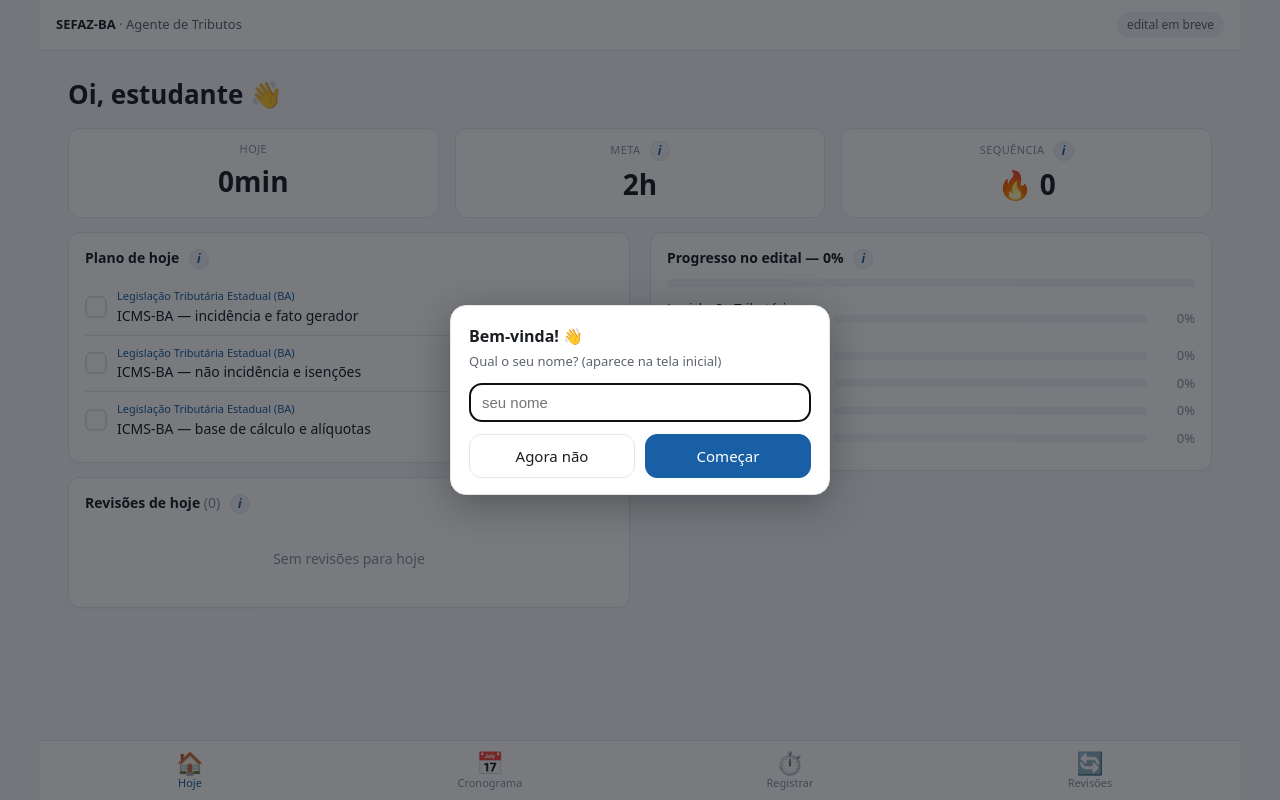
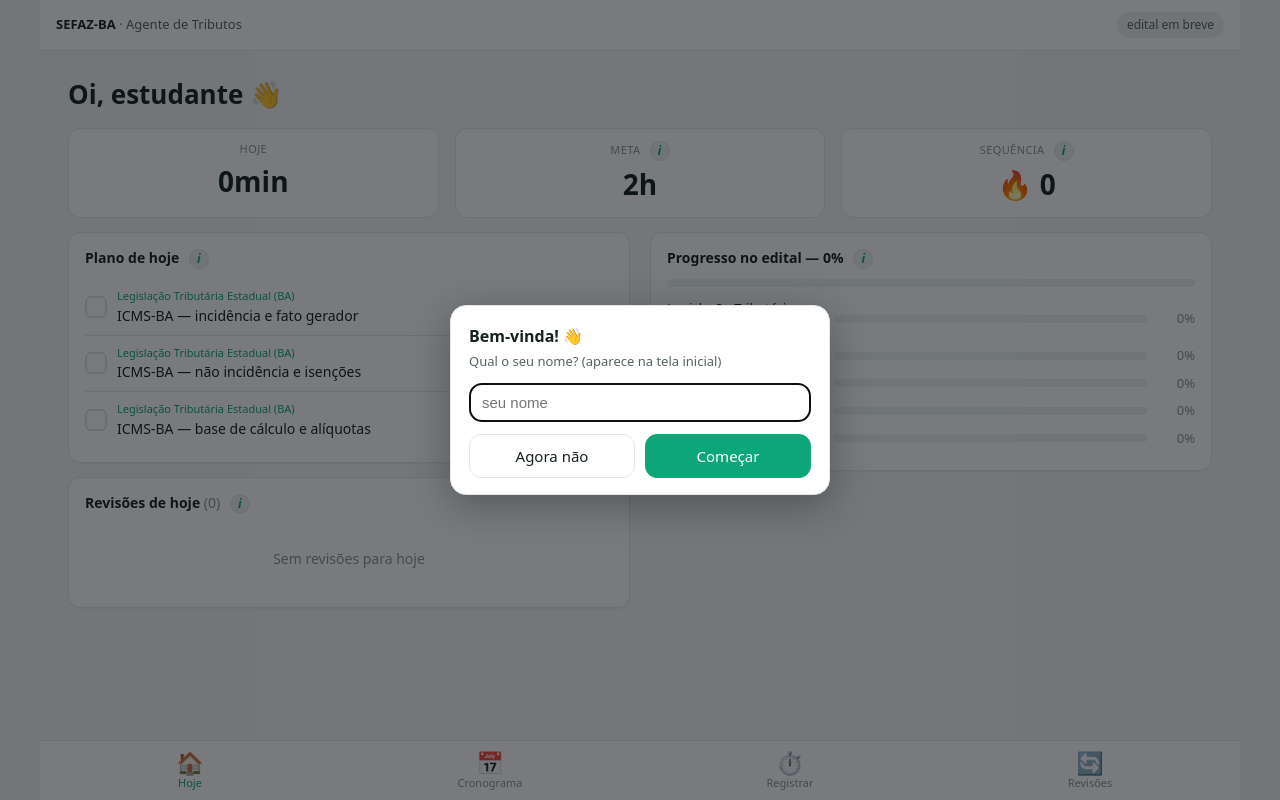
Before and after one commit to sergiomanoel81-ui/rumo-sefaz, a plain HTML site: page index.html in a window 1280 px wide. Drawn offline with Linux system fonts and the light colour scheme.

Commit message:
Tema claro branco com verde (estilo Estudei) + contraste
- Troca o tema para claro (fundo branco, tons de verde) e remove o modo
  escuro que deixava textos de baixo contraste (ex.: selo "Baixa").
- Accent verde no lugar do azul; selo "Máxima" em verde.
- Ícones do app regerados em verde; theme-color e manifest atualizados.

Co-Authored-By: Claude Opus 4.8 <noreply@anthropic.com>

```diff
--- a/index.html
+++ b/index.html
@@ -3,12 +3,12 @@
 <head>
   <meta charset="utf-8" />
   <meta name="viewport" content="width=device-width, initial-scale=1, viewport-fit=cover" />
-  <meta name="theme-color" content="#185fa5" />
+  <meta name="theme-color" content="#0ca678" />
   <title>Rumo à SEFAZ</title>
   <link rel="manifest" href="manifest.webmanifest" />
   <link rel="icon" href="icons/icon-192.png" />
   <link rel="apple-touch-icon" href="icons/icon-192.png" />
-  <link rel="stylesheet" href="styles.css?v=2" />
+  <link rel="stylesheet" href="styles.css?v=3" />
 </head>
 <body>
   <div class="app">
@@ -34,7 +34,7 @@
     </nav>
   </div>
 
-  <script src="data.js?v=2"></script>
-  <script src="app.js?v=2"></script>
+  <script src="data.js?v=3"></script>
+  <script src="app.js?v=3"></script>
 </body>
 </html>
--- a/styles.css
+++ b/styles.css
@@ -1,45 +1,31 @@
 /* ===========================================================================
    Rumo à SEFAZ — estilos. Mobile-first, otimizado para tablet (paisagem).
    =========================================================================== */
+/* Tema claro, fundo branco com tons de verde (estilo Estudei).
+   Os tokens mantêm o nome --azul por compatibilidade, mas valem verde. */
 :root {
-  --azul: #185fa5;
-  --azul-forte: #0c447c;
-  --azul-claro: #e6f1fb;
-  --bg: #f6f7f9;
+  color-scheme: light;
+  --azul: #0ca678;         /* verde principal */
+  --azul-forte: #0a7e5b;   /* verde escuro (texto sobre verde claro) */
+  --azul-claro: #e4f7ef;   /* verde bem claro (fundos de selo) */
+  --bg: #f3f8f5;           /* fundo quase branco, leve tom verde */
   --surface: #ffffff;
-  --surface-2: #f1f3f6;
-  --text: #1a1d21;
-  --text-2: #5d6470;
-  --text-3: #8b93a1;
-  --border: #e3e7ec;
-  --ok: #1d9e75;
-  --ok-bg: #e1f5ee;
-  --warn: #ba7517;
-  --warn-bg: #faeeda;
-  --maxima: #993556;
-  --alta: #185fa5;
-  --media: #ba7517;
-  --baixa: #5f5e5a;
+  --surface-2: #eef3f0;
+  --text: #16211d;
+  --text-2: #55655e;
+  --text-3: #8a978f;
+  --border: #e1e8e3;
+  --ok: #0ca678;
+  --ok-bg: #e4f7ef;
+  --warn: #b26a0f;
+  --warn-bg: #fbeed8;
+  --maxima: #075e43;       /* verde escuro (selo máxima) */
+  --maxima-bg: #c4efdf;
+  --alta: #0a7e5b;
+  --media: #b26a0f;
+  --baixa: #5f6b65;
   --radius: 12px;
-  --shadow: 0 1px 2px rgba(16, 24, 40, 0.04);
-}
-@media (prefers-color-scheme: dark) {
-  :root {
-    --azul: #4a93de;
-    --azul-forte: #85b7eb;
-    --azul-claro: #0c2f52;
-    --bg: #14171c;
-    --surface: #1b1f26;
-    --surface-2: #232832;
-    --text: #eef1f5;
-    --text-2: #aab3c0;
-    --text-3: #7b8494;
-    --border: #2b313b;
-    --ok: #5dcaa5;
-    --ok-bg: #0f3d31;
-    --warn: #ef9f27;
-    --warn-bg: #3c2a0c;
-  }
+  --shadow: 0 1px 2px rgba(16, 40, 30, 0.05);
 }
 
 * { box-sizing: border-box; }
@@ -145,7 +131,7 @@ h1, h2, h3 { font-weight: 600; margin: 0; }
 .mat-row .nome { flex: 1; font-size: 14px; }
 .mat-row .peso { font-size: 12px; color: var(--text-3); }
 .badge { font-size: 11px; font-weight: 600; padding: 3px 9px; border-radius: 999px; border: none; }
-.badge.maxima { background: #f6e3ea; color: var(--maxima); }
+.badge.maxima { background: var(--maxima-bg); color: var(--maxima); }
 .badge.alta { background: var(--azul-claro); color: var(--azul-forte); }
 .badge.media { background: var(--warn-bg); color: var(--warn); }
 .badge.baixa { background: var(--surface-2); color: var(--baixa); }
```
Also changed, not shown: sw.js (+4 -4 lines), icons/icon-192.png, icons/icon-512.png, icons/maskable-512.png, manifest.webmanifest.
